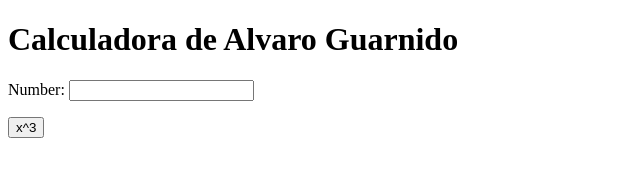
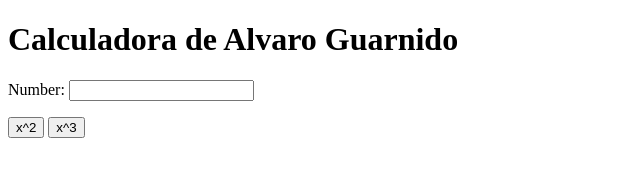
Before and after one commit to AlvaroG88/my_calculator_2, a plain HTML site: page index.html in a window 1280 px wide. Shown: the whole page, without its empty margins (0-640 px from the left). Drawn offline with Linux system fonts and the light colour scheme.

Commit message:
x^2 button

```diff
--- a/index.html
+++ b/index.html
@@ -5,10 +5,11 @@
 	<meta charset="utf-8">
 </head>
 <body>
-		<h1>Calculadora de Alvaro Guarnido </h1>
+<h1>Calculadora de Alvaro Guarnido</h1>
 Number:
 <input type="text" id="n1">
 <p>
+	<button onclick="square()"> x^2 </button>
 	<button onclick="cube()"> x^3 </button>
 </p>
 <script type="text/javascript">
@@ -16,11 +17,10 @@
 		var num = document.getElementById("n1");
 		num.value = Math.pow(num.value, 3);
 	}
-			function power_4() {
+	function square() {
 		var num = document.getElementById("n1");
-				num.value = Math.pow(num.value, 4);
+		num.value = Math.pow(num.value, 2);
 	}
-
 </script>
 </body>
 </html>
```
Lines whose indentation alone changed are shown as unchanged.
